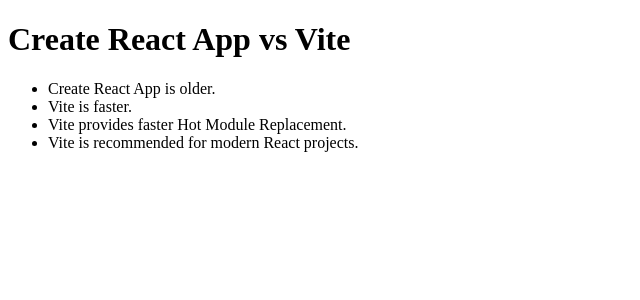
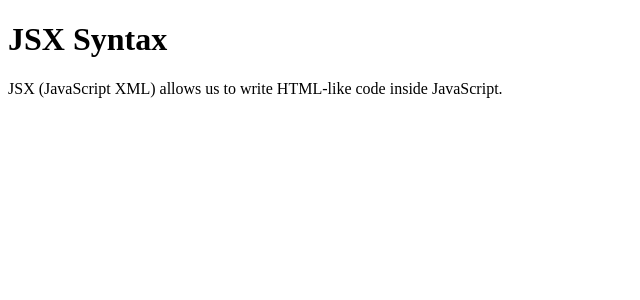
Before and after one commit to abdullahshabir31/React-Learning, a React (Vite) app: page / in a window 1280 px wide. Shown: the top 300 px of the page, without its empty margins (0-640 px from the left). Built offline with nearby package versions, Linux system fonts and the light colour scheme.

Commit message:
Add JSX syntax example

```diff
--- /dev/null
+++ b/src/02-JSX/01-jsx-syntax.jsx
@@ -0,0 +1,13 @@
+function JSXSyntax() {
+  return (
+    <div>
+      <h1>JSX Syntax</h1>
+      <p>
+        JSX (JavaScript XML) allows us to write HTML-like code inside
+        JavaScript.
+      </p>
+    </div>
+  );
+}
+
+export default JSXSyntax;
--- a/src/App.jsx
+++ b/src/App.jsx
@@ -1,7 +1,7 @@
-import CreateReactAppVsVite from "./01-Introduction/05-create-react-app-vs-vite";
+import JSXSyntax from "./02-JSX/01-jsx-syntax";
 
 function App() {
-  return <CreateReactAppVsVite />;
+  return <JSXSyntax />;
 }
 
 export default App;
```
